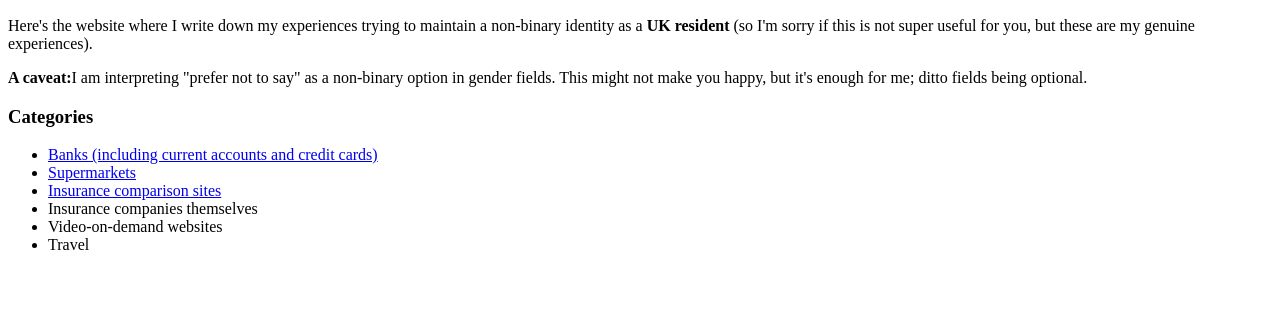
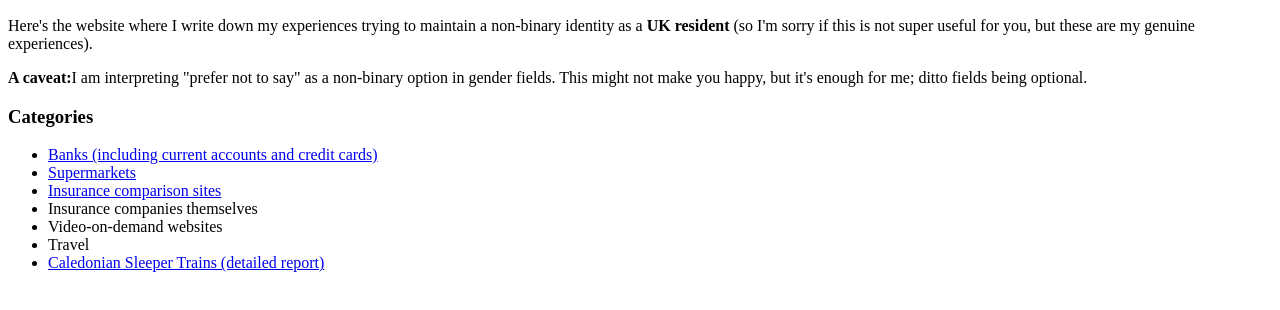
Before and after one commit to theshillito/the-mx-thing, a plain HTML site: page index.html in a window 1280 px wide. Shown: the part 110-420 px from the top of the page. Drawn offline with Linux system fonts and the light colour scheme.

Commit message:
Update index.html

```diff
--- a/index.html
+++ b/index.html
@@ -17,5 +17,6 @@
 <li>Insurance companies themselves</li>
 <li>Video-on-demand websites</li>
 <li>Travel</li>
+  <li><a href="caledonian-sleeper.html">Caledonian Sleeper Trains (detailed report)</a></li>
 </body>
 </html>
```
